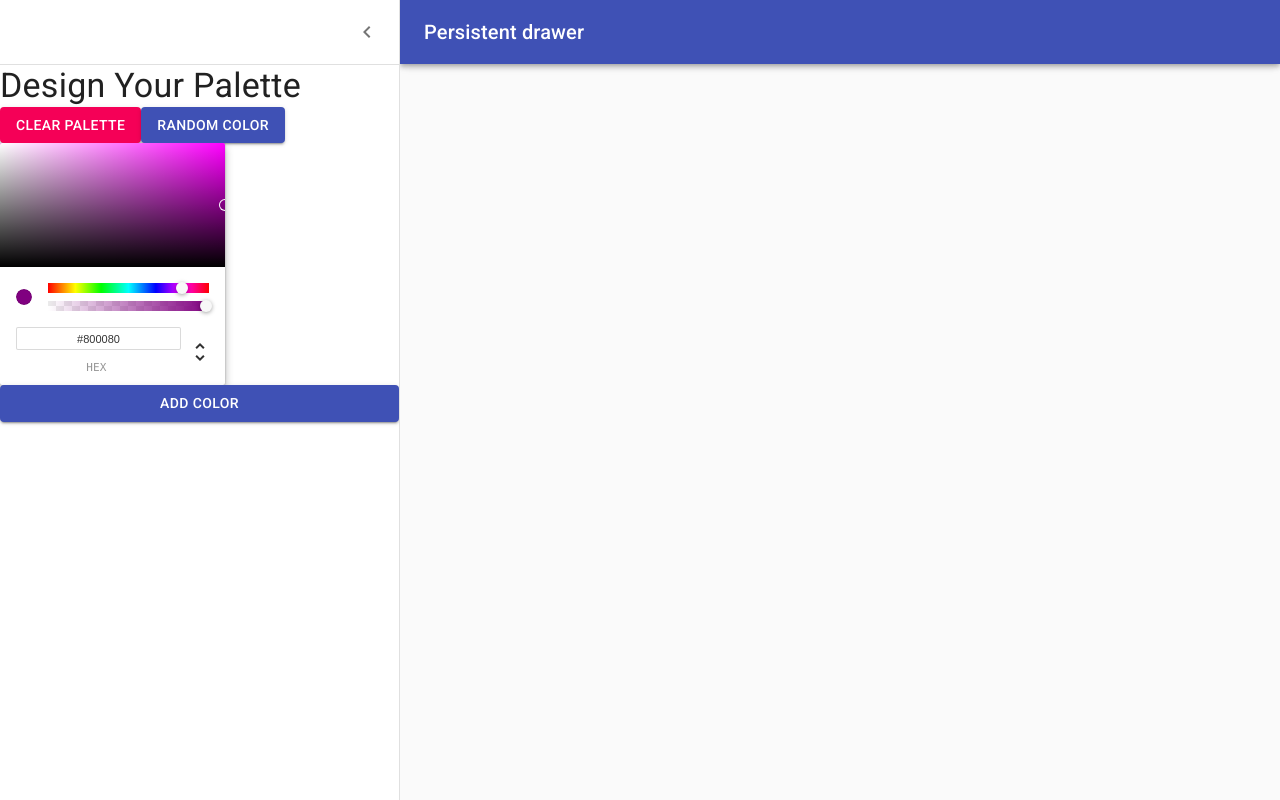
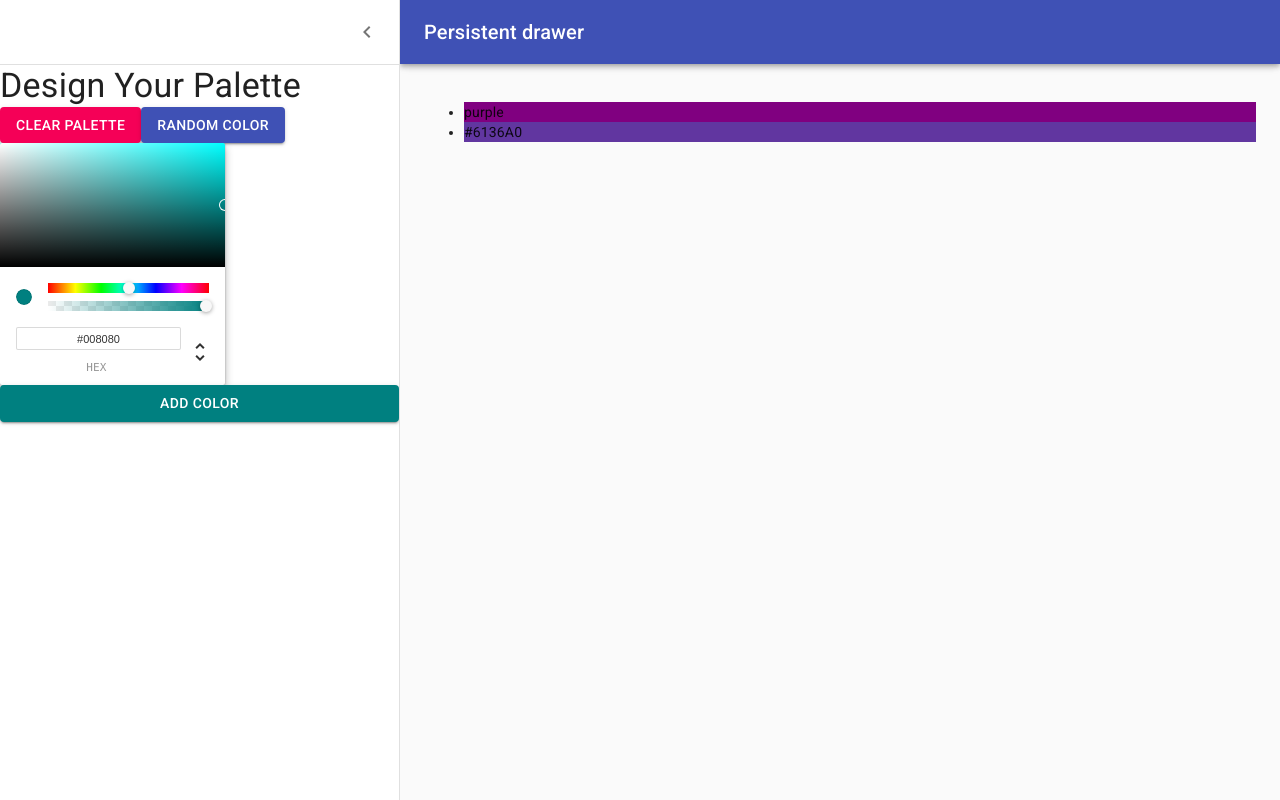
Before and after one commit to St3ve89/react-colors-app, a React (Create React App) app: page /palette/new in a window 1280 px wide. Both pictures are taken after a click on the button "Open drawer". Built offline with nearby package versions, Linux system fonts and the light colour scheme.

Commit message:
Connect colorpicker to button

```diff
--- a/src/components/newPaletteForm/NewPaletteForm.js
+++ b/src/components/newPaletteForm/NewPaletteForm.js
@@ -73,9 +73,17 @@
 });
 
 class NewPaletteForm extends Component {
-  state = {
-    open: false
-  };
+  constructor(props) {
+    super(props);
+    this.state = {
+      open: false,
+      currentColor: 'teal',
+      colors: ['purple', '#6136A0']
+    };
+
+    this.updateCurrentcolor = this.updateCurrentcolor.bind(this);
+    this.addNewColor = this.addNewColor.bind(this);
+  }
 
   handleDrawerOpen = () => {
     this.setState({ open: true });
@@ -84,6 +92,14 @@
   handleDrawerClose = () => {
     this.setState({ open: false });
   };
+
+  updateCurrentcolor(newColor) {
+    this.setState({ currentColor: newColor.hex });
+  }
+
+  addNewColor() {
+    this.setState({ colors: [...this.state.colors, this.state.currentColor] });
+  }
 
   render() {
     const { classes } = this.props;
@@ -137,10 +153,15 @@
             </Button>
           </div>
           <ChromePicker
-            color="purple"
-            onChangeComplete={newColor => console.log(newColor)}
+            color={this.state.currentColor}
+            onChangeComplete={newColor => this.updateCurrentcolor(newColor)}
           />
-          <Button variant="contained" color="primary">
+          <Button
+            onClick={this.addNewColor}
+            variant="contained"
+            color="primary"
+            style={{ backgroundColor: this.state.currentColor }}
+          >
             Add Color
           </Button>
         </Drawer>
@@ -150,6 +171,11 @@
           })}
         >
           <div className={classes.drawerHeader} />
+          <ul>
+            {this.state.colors.map(color => (
+              <li style={{ backgroundColor: color }}>{color}</li>
+            ))}
+          </ul>
         </main>
       </div>
     );
```
